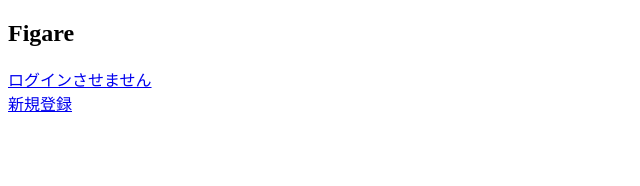
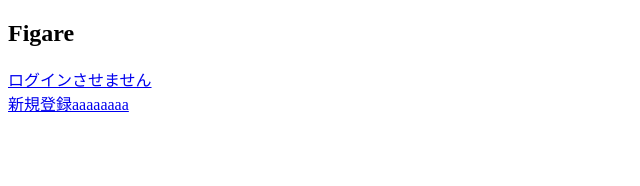
Before and after one commit to kousei4446/figare, a React (Vite) app: page / in a window 1280 px wide. Shown: the top 186 px of the page, without its empty margins (0-640 px from the left). Built offline with nearby package versions, Linux system fonts and the light colour scheme.

Commit message:
新規登録変えたよ

```diff
--- a/src/App.jsx
+++ b/src/App.jsx
@@ -35,7 +35,7 @@ function Navigation() {
       <div>
           <Link to="/login">ログインさせません</Link>
           <br/>
-          <Link to="/login/register">新規登録</Link>
+          <Link to="/login/register">新規登録aaaaaaaa</Link>
       </div>
     </nav>
   );
```
